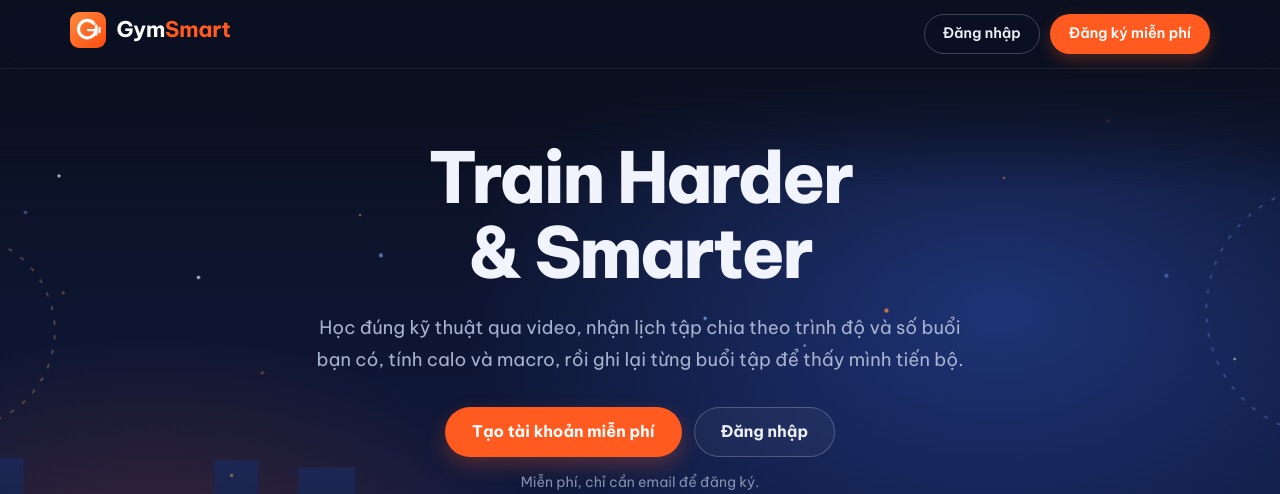
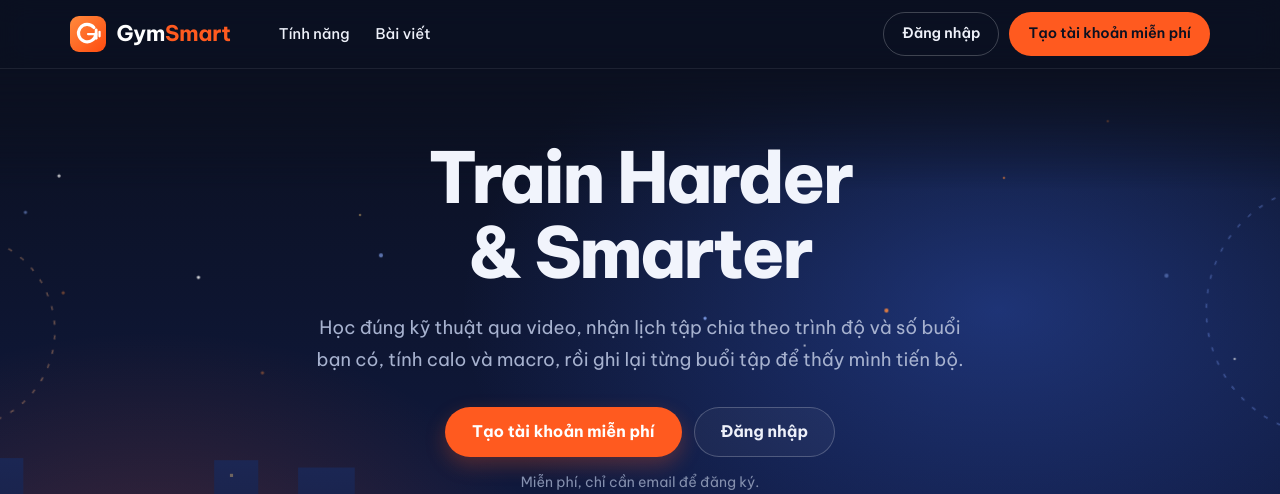
Before and after one commit to nguyenvthanh1646-commits/gymsmart, a PHP site: page /v1beta/ in a window 1280 px wide. Shown: the top 494 px of the page. Run offline with PHP 8.4, Linux system fonts and the light colour scheme; data that the repository does not hold is empty.

Commit message:
Trang khách: thanh điều hướng có liên kết tới các mục và menu điện thoại đóng bằng Esc
Co-Authored-By: Claude Opus 5.5 <noreply@anthropic.com>

```diff
--- /dev/null
+++ b/public/css/home-guest.css
@@ -0,0 +1,44 @@
+/* home-guest.css — trang chủ khi chưa đăng nhập. Chỉ nạp cho khách, nên người đã đăng nhập không bị ảnh hưởng.
+   Class bắt đầu bằng "gh-". Màu nền lấy từ biến trong brand.css.
+   Nút cam dùng chữ tối (#0b1020 trên #ff5a1f đạt khoảng 6:1), vì chữ trắng trên nền cam này chỉ đạt 3,12:1. */
+
+:root {
+    --gh-space-section: 96px;  /* khoảng cách dọc giữa các mục */
+    --gh-card-bg: #121a33;
+    --gh-text: #eef1fa;
+    --gh-text-muted: #b4bfda;
+    --gh-focus: #ffb27a;
+}
+
+html { scroll-behavior: smooth; scroll-padding-top: 84px; } /* cuộn tới mục mà không bị thanh điều hướng che */
+body:has(.nb--guest-home) { background: var(--gs-ink); }
+
+/* Vòng focus đậm, nhìn rõ trên nền tối (biến dùng chung chỉ có độ đậm 18%) */
+body:has(.nb--guest-home) a:focus-visible,
+body:has(.nb--guest-home) button:focus-visible { outline: 3px solid var(--gh-focus); outline-offset: 3px; }
+
+/* ===== Thanh điều hướng: dính khi cuộn sẵn nhờ .nb trong brand.css, ở đây đổi sang tông tối ===== */
+.nb--guest-home { background: rgba(11, 16, 32, .9); border-bottom-color: var(--gs-line-dark); box-shadow: none; }
+.nb--guest-home .gs-logo__name { color: #fff; }
+.nb--guest-home a:has(> .gs-logo) { display: inline-flex; align-items: center; min-height: 44px; }
+.nb--guest-home .nb__links a { display: inline-flex; align-items: center; min-height: 44px; color: var(--gh-text); }
+.nb--guest-home .nb__links a:hover { color: var(--gs-accent-2); background: rgba(255, 255, 255, .07); text-decoration: none; }
+.nb--guest-home .nb__btn { min-height: 44px; }
+.nb--guest-home .nb__btn--ghost { color: var(--gh-text); border-color: rgba(255, 255, 255, .24); background: transparent; }
+.nb--guest-home .nb__btn--ghost:hover { color: var(--gs-accent-2); border-color: var(--gs-accent-2); text-decoration: none; }
+.nb--guest-home .nb__btn--solid { color: var(--gs-ink); box-shadow: none; }
+.nb--guest-home .nb__btn--solid:hover { color: var(--gs-ink); background: var(--gs-accent-2); text-decoration: none; }
+.nb--guest-home .nb__toggle { background: rgba(255, 255, 255, .06); border-color: rgba(255, 255, 255, .24); }
+.nb--guest-home .nb__toggle span,
+.nb--guest-home .nb__toggle span::before,
+.nb--guest-home .nb__toggle span::after { background: #fff; }
+
+@media (max-width: 980px) {
+    .nb--guest-home .nb__panel { background: #0f1730; border-bottom-color: var(--gs-line-dark); }
+    .nb--guest-home .nb__links a { padding: 0 12px; min-height: 48px; }
+    .nb--guest-home .nb__right .nb__btn { min-height: 48px; }
+}
+
+@media (prefers-reduced-motion: reduce) {
+    html { scroll-behavior: auto; }
+}
--- a/public/includes/header.php
+++ b/public/includes/header.php
@@ -2,6 +2,7 @@
 /**
  * header.php — phần <head> + mở thẻ <body>, include ở đầu mỗi trang.
  * Biến $pageTitle có thể set trước khi include file này để đổi tiêu đề.
+ * Biến $pageCss (tùy chọn) là mảng đường dẫn CSS riêng của trang, nạp trong <head> để trang không bị nhấp nháy.
  *
  * Nạp style.css (chung) → fonts.css (font) → brand.css (logo + thanh điều hướng) → ui.css (nút, thẻ, form...).
  * Thứ tự quan trọng: file nạp sau ghi đè file nạp trước.
@@ -31,6 +32,9 @@ if (!headers_sent()) {
     <link rel="stylesheet" href="/css/fonts.css">
     <link rel="stylesheet" href="/css/brand.css">
     <link rel="stylesheet" href="/css/ui.css">
+    <?php foreach ($pageCss ?? [] as $cssHref): ?>
+        <link rel="stylesheet" href="<?= htmlspecialchars($cssHref) ?>">
+    <?php endforeach; ?>
 </head>
 <body>
 <?php include __DIR__ . '/navbar.php'; ?>
--- a/public/includes/navbar.php
+++ b/public/includes/navbar.php
@@ -2,7 +2,7 @@
 /**
  * navbar.php — thanh điều hướng trên cùng (có logo, đánh dấu trang đang mở,
  * thu gọn thành nút ☰ trên điện thoại). Hiển thị khác nhau theo trạng thái:
- *   - chưa đăng nhập: Đăng nhập / Đăng ký
+ *   - chưa đăng nhập: Đăng nhập / Đăng ký (riêng trang chủ có thêm liên kết tới các mục trong trang)
  *   - đã đăng nhập:  menu chức năng + chữ cái đầu tên + Đăng xuất
  *   - ADMIN:         thêm nút "Quản trị"
  * Cần session nên các trang include file này phải require auth.php trước (để có isLoggedIn()).
@@ -46,9 +46,11 @@ if ($loggedIn) {
         } catch (Throwable $e) { /* chưa import sql/users_avatar.sql: bỏ qua */ }
     }
 }
+// Khách ở trang chủ: các trang tính năng đều cần đăng nhập nên liên kết chỉ cuộn tới mục ngay trong trang
+$navGuestHome = !$loggedIn && $navCurrent === 'index.php';
 $navAvatar = ($loggedIn && is_string($_SESSION['avatar'] ?? null) && preg_match('#^uploads/avatars/[A-Za-z0-9._-]+\.jpg$#', $_SESSION['avatar'])) ? $_SESSION['avatar'] : null;
 ?>
-<header class="nb" id="nb">
+<header class="nb<?= $navGuestHome ? ' nb--guest-home' : '' ?>" id="nb">
     <div class="nb__in">
         <a href="/index.php" aria-label="GymSmart — trang chủ"><?= gsLogo('dark', false, 36) ?></a>
 
@@ -66,6 +68,13 @@ $navAvatar = ($loggedIn && is_string($_SESSION['avatar'] ?? null) && preg_match(
                 </nav>
             <?php endif; ?>
 
+            <?php if ($navGuestHome): ?>
+                <nav class="nb__links" aria-label="Chính">
+                    <a href="#tinh-nang">Tính năng</a>
+                    <a href="#kien-thuc">Bài viết</a>
+                </nav>
+            <?php endif; ?>
+
             <div class="nb__right">
                 <?php if ($loggedIn): ?>
                     <?php if ($isAdmin): ?>
@@ -75,7 +84,7 @@ $navAvatar = ($loggedIn && is_string($_SESSION['avatar'] ?? null) && preg_match(
                     <a class="nb__btn nb__btn--ghost" href="/api/logout.php">Đăng xuất</a>
                 <?php else: ?>
                     <a class="nb__btn nb__btn--ghost" href="/login.php">Đăng nhập</a>
-                    <a class="nb__btn nb__btn--solid" href="/register.php">Đăng ký miễn phí</a>
+                    <a class="nb__btn nb__btn--solid" href="/register.php"><?= $navGuestHome ? 'Tạo tài khoản miễn phí' : 'Đăng ký miễn phí' ?></a>
                 <?php endif; ?>
             </div>
         </div>
--- a/public/index.php
+++ b/public/index.php
@@ -165,6 +165,7 @@ if (!$loggedIn) {
 }
 
 $pageTitle = 'Trang chủ';
+$pageCss = $loggedIn ? [] : ['/css/home-guest.css'];
 include __DIR__ . '/includes/header.php';
 ?>
 <link rel="stylesheet" href="/css/home.css">
@@ -172,6 +173,7 @@ include __DIR__ . '/includes/header.php';
 <?php if (!$loggedIn): ?>
 
 <!-- ================= KHÁCH CHƯA ĐĂNG NHẬP ================= -->
+<script src="/js/home-guest.js" defer></script>
 <section class="tp">
     <?php include __DIR__ . "/includes/hero-bg.php"; ?>
     <div class="hm-wrap">
--- /dev/null
+++ b/public/js/home-guest.js
@@ -0,0 +1,24 @@
+// home-guest.js — trang chủ khi chưa đăng nhập.
+(function () {
+    'use strict';
+
+    // Menu điện thoại: bấm một liên kết hoặc nhấn Esc thì đóng lại.
+    // Việc bật/tắt menu bằng nút ☰ đã có sẵn trong navbar.php.
+    var nb = document.getElementById('nb');
+    var toggle = nb.querySelector('.nb__toggle');
+
+    function closeMenu() {
+        nb.classList.remove('is-open');
+        toggle.setAttribute('aria-expanded', 'false');
+    }
+
+    nb.querySelectorAll('.nb__links a').forEach(function (link) {
+        link.addEventListener('click', closeMenu);
+    });
+    document.addEventListener('keydown', function (e) {
+        if (e.key === 'Escape' && nb.classList.contains('is-open')) {
+            closeMenu();
+            toggle.focus(); // trả focus về nút ☰ để người dùng bàn phím không bị lạc
+        }
+    });
+})();
```
